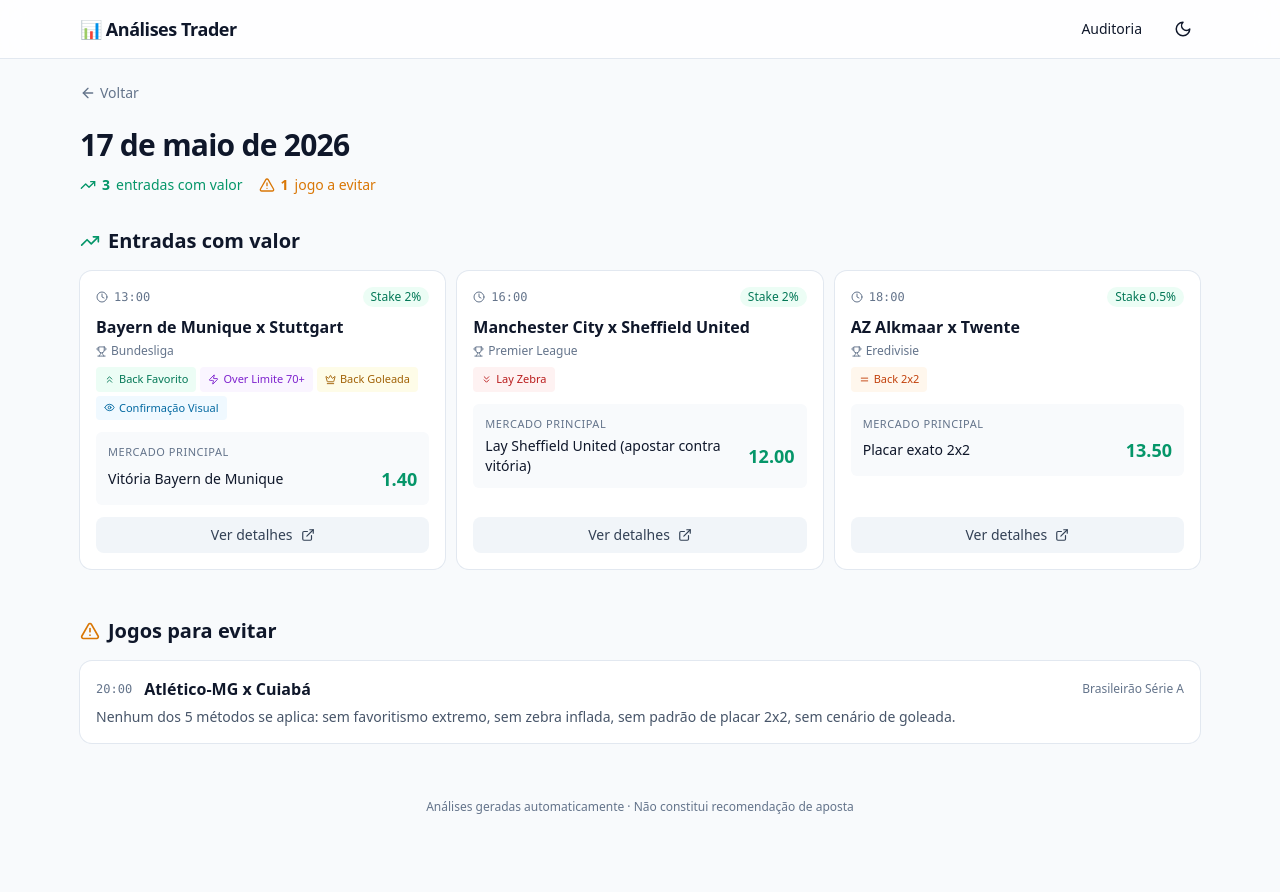
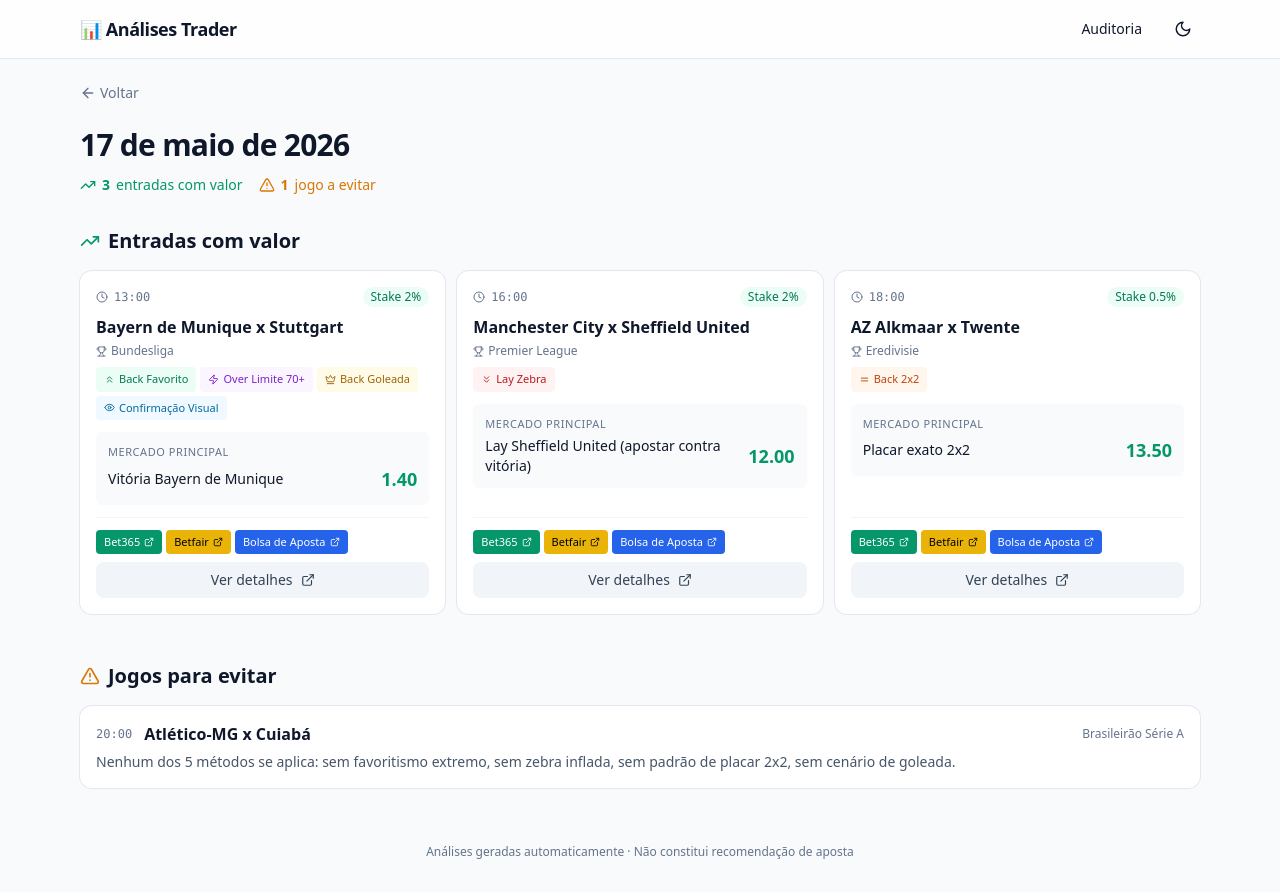
Before and after one commit to trader-viking/analisefb, a Next.js app: page /relatorio/2026-05-17/ in a window 1280 px wide. Before the commit the page ends 847 px from the top, so only its background shows below. Built offline with nearby package versions, Linux system fonts and the light colour scheme.

Commit message:
Botoes de apostas direto no card

```diff
--- a/app/relatorio/[slug]/[entrada]/page.tsx
+++ b/app/relatorio/[slug]/[entrada]/page.tsx
@@ -7,6 +7,7 @@
 } from 'lucide-react';
 import { getEntrada, listarRelatorios, entradaSlug } from '@/lib/relatorios';
 import { BadgeMetodo, metodosAtivos } from '@/components/BadgeMetodo';
+import BotoesAposta from '@/components/BotoesAposta';
 
 export function generateStaticParams() {
   const params: { slug: string; entrada: string }[] = [];
@@ -162,6 +163,10 @@
             </span>
           </div>
         )}
+
+        <div className="mt-5 pt-5 border-t border-ink-200 dark:border-ink-800">
+          <BotoesAposta jogo={entrada.jogo} />
+        </div>
       </div>
 
       {/* Back Favorito */}
--- a/app/relatorio/[slug]/page.tsx
+++ b/app/relatorio/[slug]/page.tsx
@@ -2,6 +2,7 @@
 import { notFound } from 'next/navigation';
 import { ArrowLeft, ExternalLink, TrendingUp, AlertTriangle, Clock, Trophy } from 'lucide-react';
 import { BadgeMetodo, metodosAtivos } from '@/components/BadgeMetodo';
+import BotoesApostaMini from '@/components/BotoesApostaMini';
 import { getRelatorio, listarRelatorios, entradaSlug } from '@/lib/relatorios';
 
 export function generateStaticParams() {
@@ -98,14 +99,17 @@
                     </div>
                   </div>
 
+                  <div className="mt-auto pt-3 border-t border-ink-100 dark:border-ink-800 space-y-2">
+                    <BotoesApostaMini jogo={entrada.jogo} />
                     <Link
                       href={`/relatorio/${relatorio.slug}/${eSlug}/`}
                       target="_blank"
-                    className="btn btn-secondary justify-center mt-auto"
+                      className="btn btn-secondary justify-center w-full"
                     >
                       Ver detalhes
                       <ExternalLink size={14} />
                     </Link>
+                  </div>
                 </div>
               );
             })}
--- /dev/null
+++ b/components/BotoesAposta.tsx
@@ -0,0 +1,108 @@
+'use client';
+
+import { useState } from 'react';
+import { ExternalLink, Copy, Check } from 'lucide-react';
+
+type Casa = {
+  nome: string;
+  url: string;
+  cor: string; // classes Tailwind do botão
+};
+
+// EDITE AQUI: lista das suas casas de aposta favoritas.
+// O placeholder {jogo} (se a casa suportar busca por URL) será substituído.
+const CASAS: Casa[] = [
+  {
+    nome: 'Bet365',
+    url: 'https://www.bet365.com/',
+    cor: 'bg-emerald-600 hover:bg-emerald-700 text-white',
+  },
+  {
+    nome: 'Betfair',
+    url: 'https://www.betfair.com/exchange/plus/football',
+    cor: 'bg-yellow-500 hover:bg-yellow-600 text-black',
+  },
+  {
+    nome: 'Bolsa de Aposta',
+    url: 'https://bolsadeaposta.bet.br/b/exchange',
+    cor: 'bg-blue-600 hover:bg-blue-700 text-white',
+  },
+];
+
+export default function BotoesAposta({ jogo }: { jogo: string }) {
+  const [copiado, setCopiado] = useState<string | null>(null);
+
+  async function copiarECTabir(casa: Casa) {
+    try {
+      // Copia o nome do jogo pro clipboard
+      await navigator.clipboard.writeText(jogo);
+      setCopiado(casa.nome);
+      setTimeout(() => setCopiado(null), 2000);
+    } catch (err) {
+      // Clipboard pode falhar em alguns navegadores — segue mesmo assim
+      console.warn('Falha ao copiar:', err);
+    }
+    // Substitui placeholder {jogo} se houver
+    const url = casa.url.includes('{jogo}')
+      ? casa.url.replace('{jogo}', encodeURIComponent(jogo))
+      : casa.url;
+    window.open(url, '_blank', 'noopener,noreferrer');
+  }
+
+  async function soCopiar() {
+    try {
+      await navigator.clipboard.writeText(jogo);
+      setCopiado('clipboard');
+      setTimeout(() => setCopiado(null), 2000);
+    } catch (err) {
+      console.warn('Falha ao copiar:', err);
+    }
+  }
+
+  return (
+    <div>
+      <div className="text-[11px] uppercase tracking-wider text-ink-500 font-semibold mb-2">
+        Apostar em
+      </div>
+      <div className="flex flex-wrap gap-2">
+        {CASAS.map((casa) => (
+          <button
+            key={casa.nome}
+            type="button"
+            onClick={() => copiarECTabir(casa)}
+            className={`inline-flex items-center gap-1.5 px-3 py-2 rounded-lg text-sm font-medium transition ${casa.cor}`}
+            title={`Abrir ${casa.nome} e copiar nome do jogo`}
+          >
+            {casa.nome}
+            {copiado === casa.nome ? (
+              <Check size={14} />
+            ) : (
+              <ExternalLink size={14} />
+            )}
+          </button>
+        ))}
+        <button
+          type="button"
+          onClick={soCopiar}
+          className="inline-flex items-center gap-1.5 px-3 py-2 rounded-lg text-sm font-medium ring-1 ring-ink-200 dark:ring-ink-700 hover:bg-ink-50 dark:hover:bg-ink-800 transition"
+          title="Copiar nome do jogo para colar em qualquer app"
+        >
+          {copiado === 'clipboard' ? (
+            <>
+              <Check size={14} className="text-emerald-600 dark:text-emerald-400" />
+              Copiado!
+            </>
+          ) : (
+            <>
+              <Copy size={14} />
+              Copiar nome
+            </>
+          )}
+        </button>
+      </div>
+      <p className="text-[11px] text-ink-500 mt-2">
+        Ao clicar numa casa, o nome do jogo é copiado. Cole (Ctrl+V) no buscador da casa.
+      </p>
+    </div>
+  );
+}
--- /dev/null
+++ b/components/BotoesApostaMini.tsx
@@ -0,0 +1,43 @@
+'use client';
+
+import { useState } from 'react';
+import { ExternalLink, Check } from 'lucide-react';
+
+// Mesmas casas do componente principal — mantém sincronizado
+const CASAS = [
+  { nome: 'Bet365', url: 'https://www.bet365.com/', cor: 'bg-emerald-600 hover:bg-emerald-700 text-white' },
+  { nome: 'Betfair', url: 'https://www.betfair.com/exchange/plus/football', cor: 'bg-yellow-500 hover:bg-yellow-600 text-black' },
+  { nome: 'Bolsa de Aposta', url: 'https://bolsadeaposta.bet.br/b/exchange', cor: 'bg-blue-600 hover:bg-blue-700 text-white' },
+];
+
+export default function BotoesApostaMini({ jogo }: { jogo: string }) {
+  const [copiado, setCopiado] = useState<string | null>(null);
+
+  async function abrir(casa: typeof CASAS[number], e: React.MouseEvent) {
+    e.stopPropagation();
+    e.preventDefault();
+    try {
+      await navigator.clipboard.writeText(jogo);
+      setCopiado(casa.nome);
+      setTimeout(() => setCopiado(null), 1500);
+    } catch {}
+    window.open(casa.url, '_blank', 'noopener,noreferrer');
+  }
+
+  return (
+    <div className="flex gap-1 flex-wrap">
+      {CASAS.map((casa) => (
+        <button
+          key={casa.nome}
+          type="button"
+          onClick={(e) => abrir(casa, e)}
+          className={`inline-flex items-center gap-1 px-2 py-1 rounded text-[11px] font-medium transition ${casa.cor}`}
+          title={`Abrir ${casa.nome} e copiar "${jogo}"`}
+        >
+          {casa.nome}
+          {copiado === casa.nome ? <Check size={10} /> : <ExternalLink size={10} />}
+        </button>
+      ))}
+    </div>
+  );
+}
```
Lines whose indentation alone changed are shown as unchanged.
